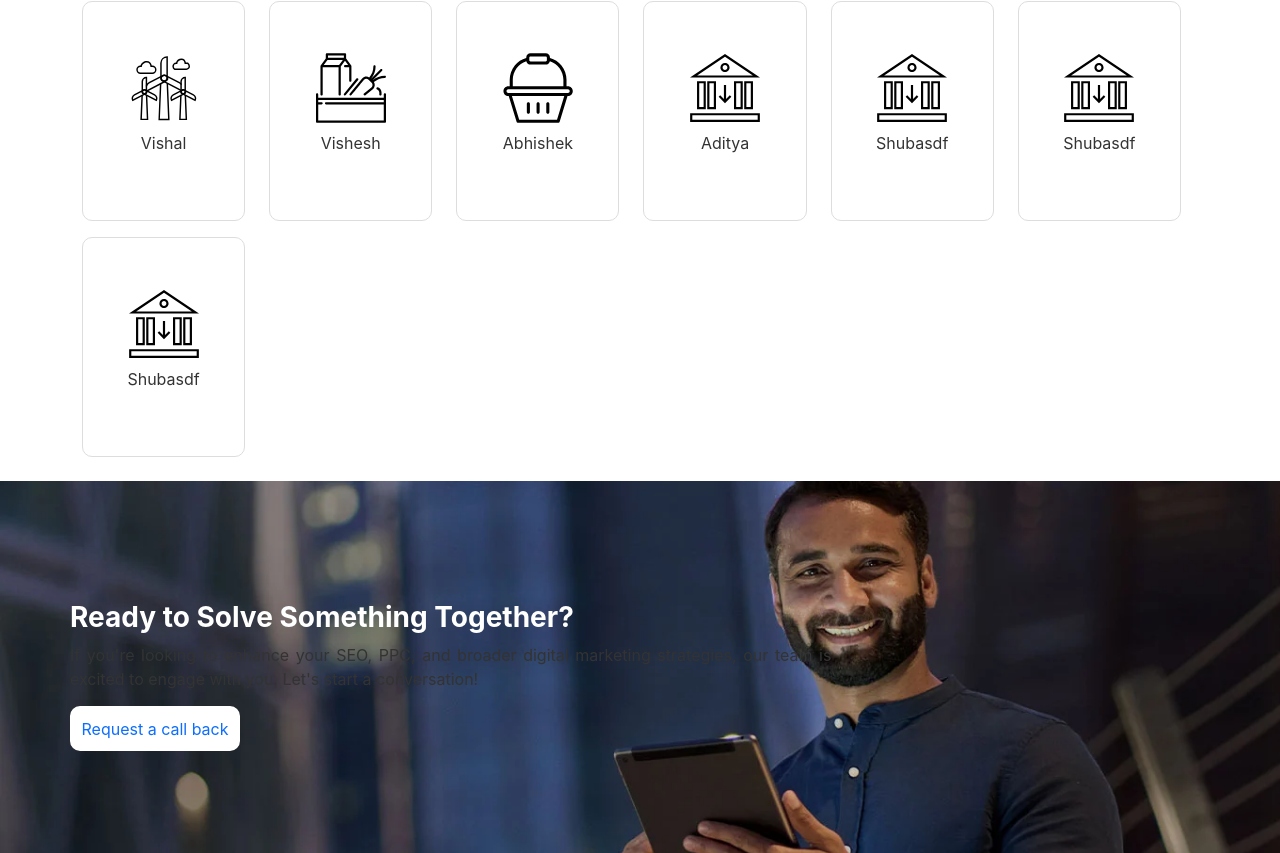
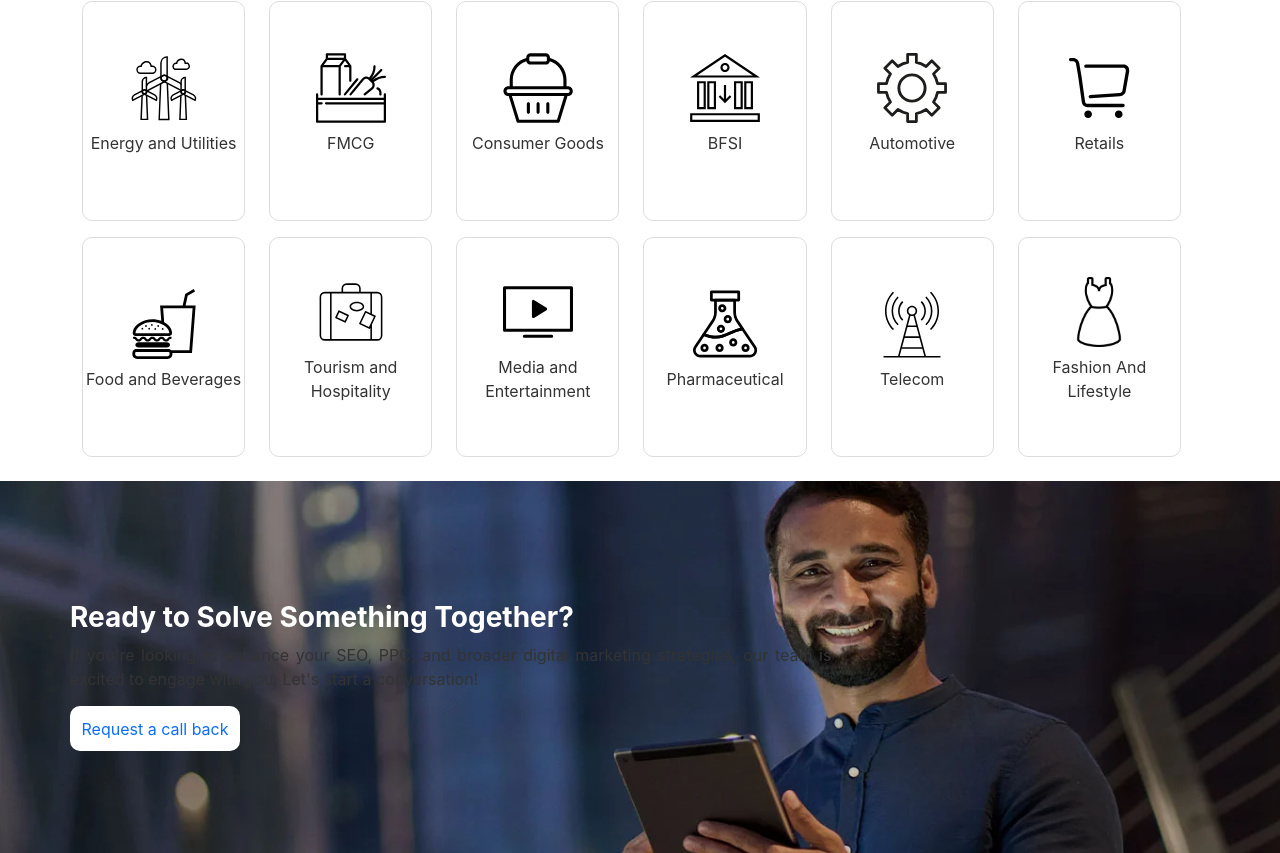
Before and after one commit to VishK98/Squash-Global, a React (Create React App) app: page /sector in a window 1280 px wide. Shown: the part 1092-1945 px from the top of the page. Built offline with nearby package versions, Linux system fonts and the light colour scheme.

Commit message:
update Sector

```diff
--- a/src/components/Sector/Sector.js
+++ b/src/components/Sector/Sector.js
@@ -20,32 +20,52 @@ import { Link } from "react-router-dom";
 function Sector() {
   const box =[
     {
-      title : "Vishal",
+      title : "Energy and Utilities",
       url: energy
     },
     {
-      title : "Vishesh",
+      title : "FMCG",
       url: FMCG
     },
     {
-      title : "Abhishek",
+      title : "Consumer Goods",
       url: Consumer
     },
     {
-      title : "Aditya",
+      title : "BFSI",
       url: BFSI
     },
     {
-      title : "Shubasdf",
-      url: BFSI
+      title : "Automotive",
+      url: Automotive
     },
     {
-      title : "Shubasdf",
-      url: BFSI
+      title : "Retails",
+      url: Retails
     },
     {
-      title : "Shubasdf",
-      url: BFSI
+      title : "Food and Beverages",
+      url: foods
+    },
+    {
+      title : "Tourism and Hospitality",
+      url: Hospitality
+    },
+    {
+      title : "Media and Entertainment",
+      url: Media
+    },
+    {
+      title : "Pharmaceutical",
+      url: Pharmaceutical
+    },
+    {
+      title : "Telecom",
+      url: Telecom
+    },
+    {
+      title : "Fashion And Lifestyle",
+      url: Fashion
     },
   ];
   return (
```
